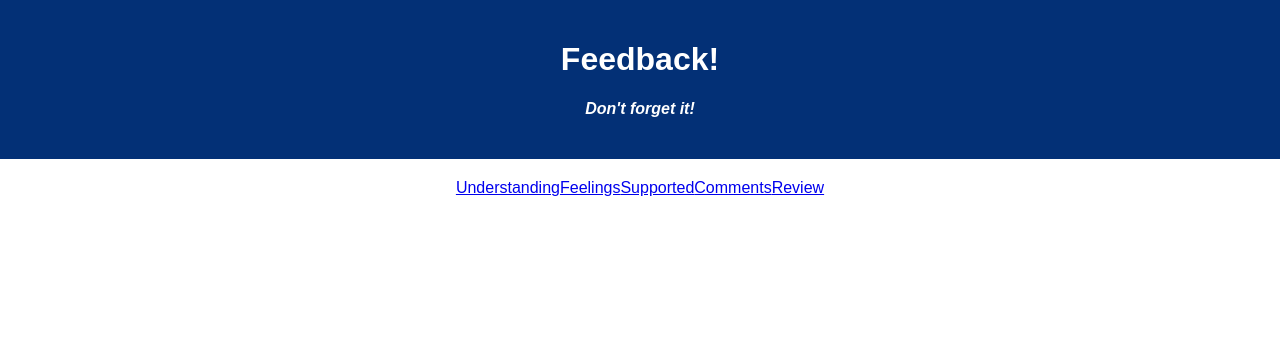
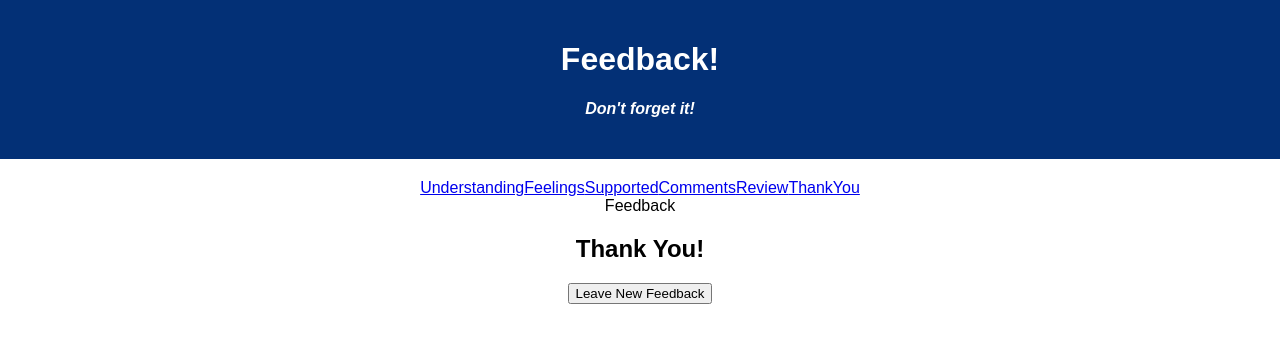
Before and after one commit to LeahGrim/weekend-redux-feedback-loop, a React (Create React App) app: page /#/ThankYou in a window 1280 px wide. Before the commit this address led to /#/. Shown: the top 342 px of the page. Built offline with nearby package versions, Linux system fonts and the light colour scheme.

Commit message:
worked on thankyou

```diff
--- a/src/components/App/App.jsx
+++ b/src/components/App/App.jsx
@@ -8,7 +8,7 @@ import Understanding from '../Understanding/Understanding';
 import Supported from '../Supported/Supported';
 import Comments from '../Comments/Comments';
 import Review from '../Review/Review';
-
+import ThankYou from '../Thankyou/Thankyou';
 
 
 function App() {
@@ -28,6 +28,7 @@ function App() {
       <Link to="/Supported">Supported</Link>
       <Link to="Comments">Comments</Link>
       <Link to="/Review">Review</Link>
+      <Link to="ThankYou">ThankYou</Link>
       </nav>
 
       <Route exact path="/Understanding">
@@ -50,6 +51,10 @@ function App() {
       <Review />
       </Route>
 
+      <Route exact path="/ThankYou">
+      <ThankYou />
+      </Route>
+
       </Router>
     </div>
 
--- a/src/components/Review/Review.jsx
+++ b/src/components/Review/Review.jsx
@@ -1,10 +1,19 @@
 import { useSelector, useDispatch } from "react-redux";
+import axios from "axios";
 
 function Review () {
     const dispatch = useDispatch();
+    const review = useSelector((store) => store.formState)
+
 
     const submit = () => {
-        console.log('submit');
+     axios.post("/feedback", review)
+     .then((res) => {
+         console.log("POST /feedback", res);
+     })
+     .catch((err) => {
+         console.error("POST /feedback", err);
+     })
     }
 
     return (
--- /dev/null
+++ b/src/components/Thankyou/Thankyou.jsx
@@ -0,0 +1,19 @@
+import { useDispatch, useSelector} from "react-redux";
+
+function ThankYou () {
+    const dispatch = useDispatch();
+
+    const reset = () => {
+        console.log("submitted");
+    };
+
+    return (
+        <div>
+            <header>Feedback</header>
+            <h2>Thank You!</h2>
+            <button onClick={reset}>Leave New Feedback</button>
+        </div>
+    );
+}
+
+export default ThankYou;
```
Also changed, not shown: src/index.js (+4 -4 lines), src/components/Admin/Admin.jsx (added).
